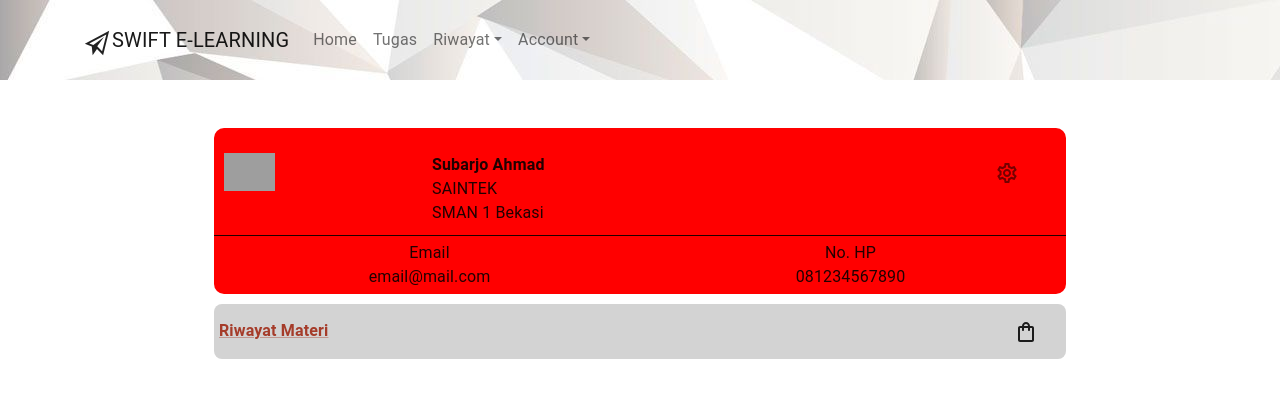
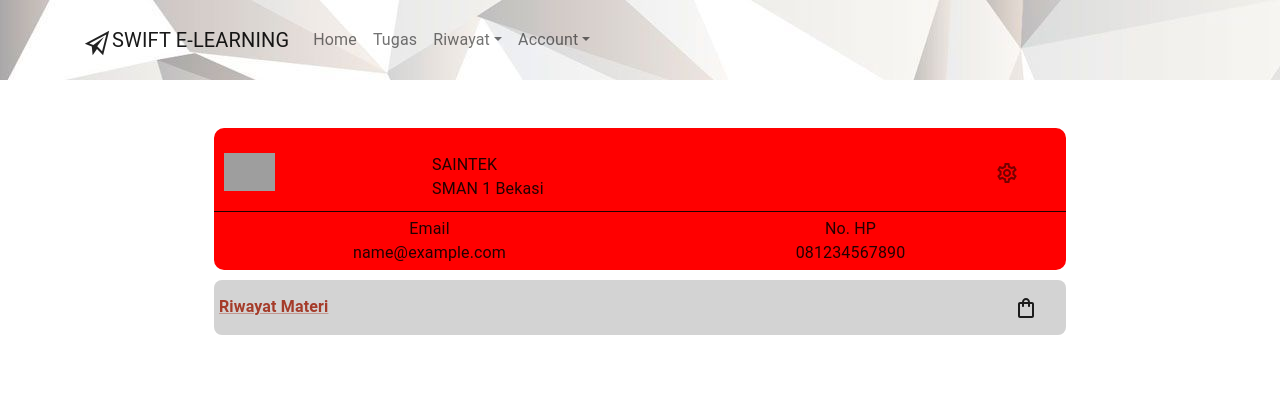
Before and after one commit to Emot-Api-SE4403/SwiftWebsite, a React (Create React App) app: page /profil in a window 1280 px wide. Shown: the top 398 px of the page. Built offline with nearby package versions, Linux system fonts and the light colour scheme; sample sign-in values are in the browser's storage; grey boxes are pictures that could not be loaded.

Commit message:
use protected route on profile

```diff
--- a/src/index.js
+++ b/src/index.js
@@ -117,7 +117,7 @@ const router = createBrowserRouter([
   },
   {
     path: "/profil",
-    element: <Profile />,
+    element: <PrivateRoute><Profile /></PrivateRoute>,
     errorElement: <ErrorPage />
   },
   {
--- a/src/pages/Profile.js
+++ b/src/pages/Profile.js
@@ -11,12 +11,14 @@ import SettingIcon from '@mui/icons-material/SettingsOutlined';
 
 
 export default function Profile() {
+    const userData = JSON.parse(sessionStorage.getItem('user'));
 
-    var name = "Subarjo Ahmad"
+    var name = userData.fullName
     var jurusan = "SAINTEK"
     var sekolah = "SMAN 1 Bekasi"
-    var email = 'email@mail.com'
+    var email = userData.email
     var phone = "081234567890"
+
     return(
         <ThemeProvider theme={ThemeRed}>
             <NavigationBar />
--- a/src/pages/Register.js
+++ b/src/pages/Register.js
@@ -44,8 +44,6 @@ export default function Register() {
 
         if (data.password.length < 8) {
           alert('Panjang pasword harus lebih dari 8!');
-        } else if (data.email === 'admin@admin.test') {
-          alert('Email sudah pernah digunakan!');
         } else if (data.password === data.confirmpassword) {
           registerapicall({
             fullName: data.nama,
```
